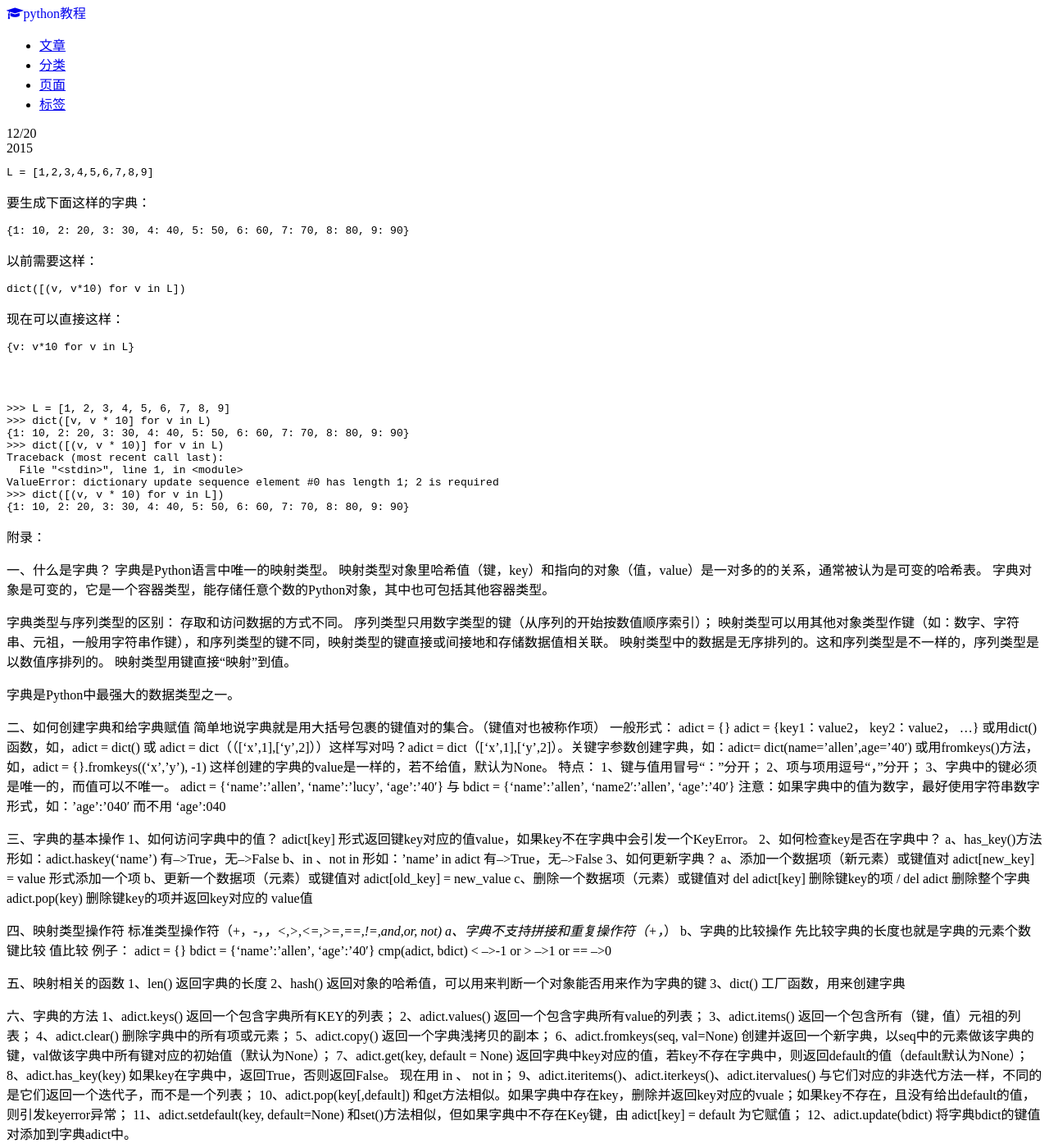
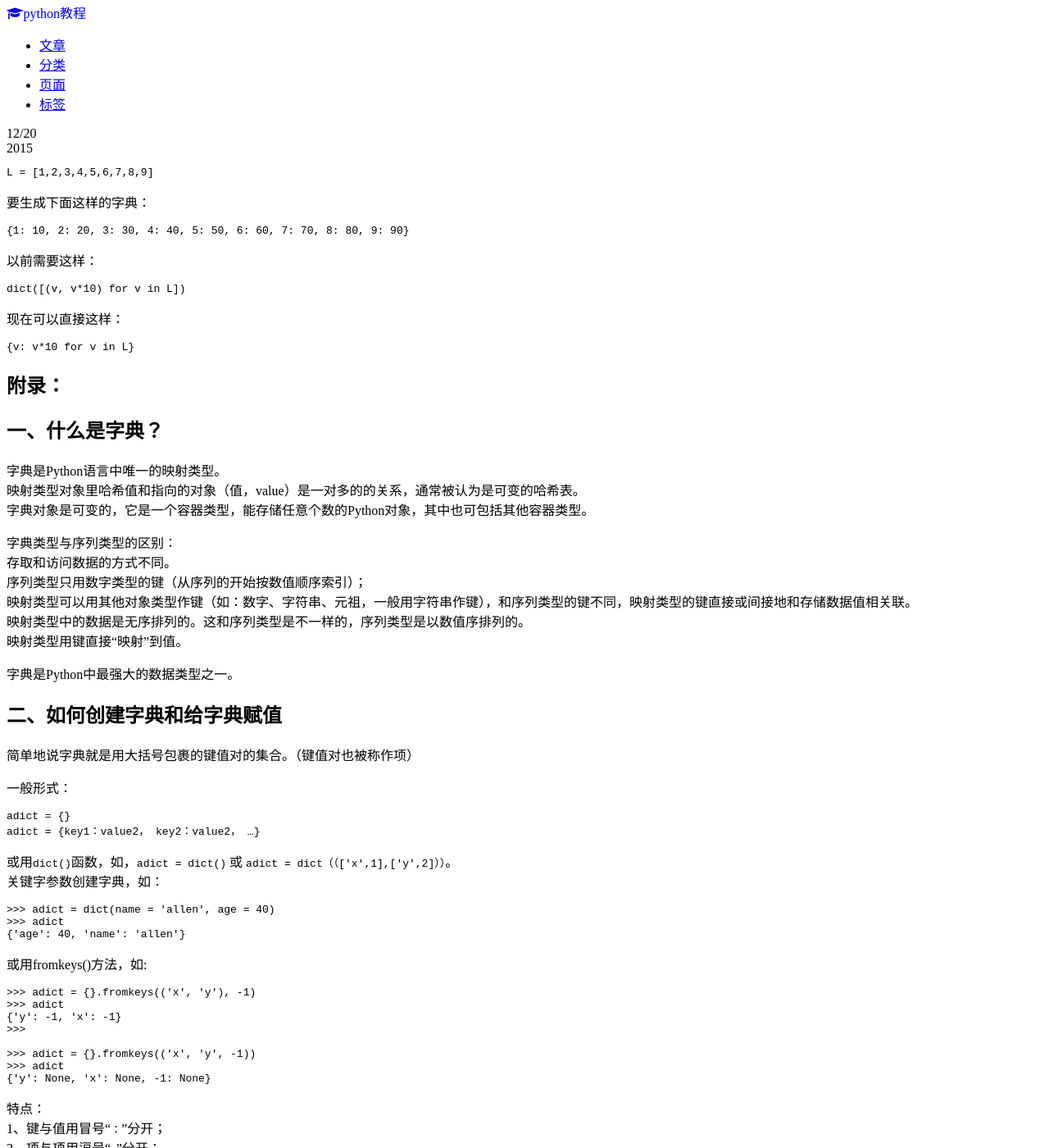
Before and after one commit to pythonjiaocheng/pythonjiaocheng.github.io, a Jekyll site: the page built from _posts/python/2015-12-20-【python-2.7-3.1-新特-性】字典推导式（dictionary-comprehensions）.md, in a window 1280 px wide and 1400 px high. Shown: the whole window at 82% size. Built offline with Jekyll 4.4.1, drawn with Linux system fonts in a browser that asks for light colours; nearby versions of some CDN libraries; some of the changed text lies outside the part shown.

Commit message:
必须要填写才填写的

```diff
--- a/_posts/python/2015-12-20-【python-2.7-3.1-新特-性】字典推导式（dictionary-comprehensions）.md
+++ b/_posts/python/2015-12-20-【python-2.7-3.1-新特-性】字典推导式（dictionary-comprehensions）.md
@@ -25,22 +25,13 @@ tags: [python]
 
 
 
+##附录：
 
-	>>> L = [1, 2, 3, 4, 5, 6, 7, 8, 9]
-	>>> dict([v, v * 10] for v in L)
-	{1: 10, 2: 20, 3: 30, 4: 40, 5: 50, 6: 60, 7: 70, 8: 80, 9: 90}
-	>>> dict([(v, v * 10)] for v in L)
-	Traceback (most recent call last):
-	  File "<stdin>", line 1, in <module>
-	ValueError: dictionary update sequence element #0 has length 1; 2 is required
-	>>> dict([(v, v * 10) for v in L])
-	{1: 10, 2: 20, 3: 30, 4: 40, 5: 50, 6: 60, 7: 70, 8: 80, 9: 90}
 
-附录：
+##一、什么是字典？
 
-一、什么是字典？
 字典是Python语言中唯一的映射类型。
-映射类型对象里哈希值（键，key）和指向的对象（值，value）是一对多的的关系，通常被认为是可变的哈希表。
+映射类型对象里哈希值和指向的对象（值，value）是一对多的的关系，通常被认为是可变的哈希表。
 字典对象是可变的，它是一个容器类型，能存储任意个数的Python对象，其中也可包括其他容器类型。
 
 字典类型与序列类型的区别：
@@ -52,25 +43,71 @@ tags: [python]
 
 字典是Python中最强大的数据类型之一。
 
-二、如何创建字典和给字典赋值
+##二、如何创建字典和给字典赋值
+
 简单地说字典就是用大括号包裹的键值对的集合。（键值对也被称作项）
+
 一般形式：
-adict = {}
-adict = {key1：value2， key2：value2， …}
-或用dict()函数，如，adict = dict() 或 adict = dict（（['x',1],['y',2]））这样写对吗？adict = dict（['x',1],['y',2]）。关键字参数创建字典，如：adict= dict(name=’allen’,age=’40′)
-或用fromkeys()方法，如，adict = {}.fromkeys((‘x’,'y’), -1) 这样创建的字典的value是一样的，若不给值，默认为None。
+
+	adict = {}
+	adict = {key1：value2， key2：value2， …}
+
+或用`dict()`函数，如，`adict = dict()` 或 `adict = dict（（['x',1],['y',2]））`。
+关键字参数创建字典，如：
+
+	>>> adict = dict(name = 'allen', age = 40)
+	>>> adict
+	{'age': 40, 'name': 'allen'}
+
+或用fromkeys()方法，如:
+
+	>>> adict = {}.fromkeys(('x', 'y'), -1)
+	>>> adict
+	{'y': -1, 'x': -1}
+	>>>
+
+	>>> adict = {}.fromkeys(('x', 'y', -1))
+	>>> adict
+	{'y': None, 'x': None, -1: None}
+
+
+
 特点：
-1、键与值用冒号“：”分开；
-2、项与项用逗号“，”分开；
+1、键与值用冒号“`：`”分开；
+2、项与项用逗号“`，`”分开；
 3、字典中的键必须是唯一的，而值可以不唯一。
-adict = {‘name’:'allen’, ‘name’:'lucy’, ‘age’:’40′} 与 bdict = {‘name’:'allen’, ‘name2′:’allen’, ‘age’:’40′}
-注意：如果字典中的值为数字，最好使用字符串数字形式，如：’age’:’040′ 而不用 ‘age’:040
 
-三、字典的基本操作
-1、如何访问字典中的值？
-adict[key] 形式返回键key对应的值value，如果key不在字典中会引发一个KeyError。
-2、如何检查key是否在字典中？
-a、has_key()方法 形如：adict.haskey(‘name’) 有–>True，无–>False
+	>>> adict = {'name': 'allen', 'name': 'lucy', 'age': '40'}
+	>>> adict
+	{'age': '40', 'name': 'lucy'}
+	>>> bdict = {'name': 'allen', 'name2': 'allen', 'age': '40'}
+	>>> bdict
+	{'age': '40', 'name2': 'allen', 'name': 'allen'}
+
+
+##三、字典的基本操作
+
+###1、如何访问字典中的值？
+
+	>>> bdict['age']
+	32
+	>>> bdict['age2']
+	Traceback (most recent call last):
+	  File "<stdin>", line 1, in <module>
+	KeyError: 'age2'
+
+
+###2、如何检查key是否在字典中？
+
+a、`has_key()`方法
+
+	>>> bdict.has_key('age')
+	True
+	>>> bdict.has_key('age2')
+	False
+
+
+
 b、in 、not in   形如：’name’ in adict      有–>True，无–>False
 3、如何更新字典？
 a、添加一个数据项（新元素）或键值对
```
Also changed, not shown: 1 other file.
